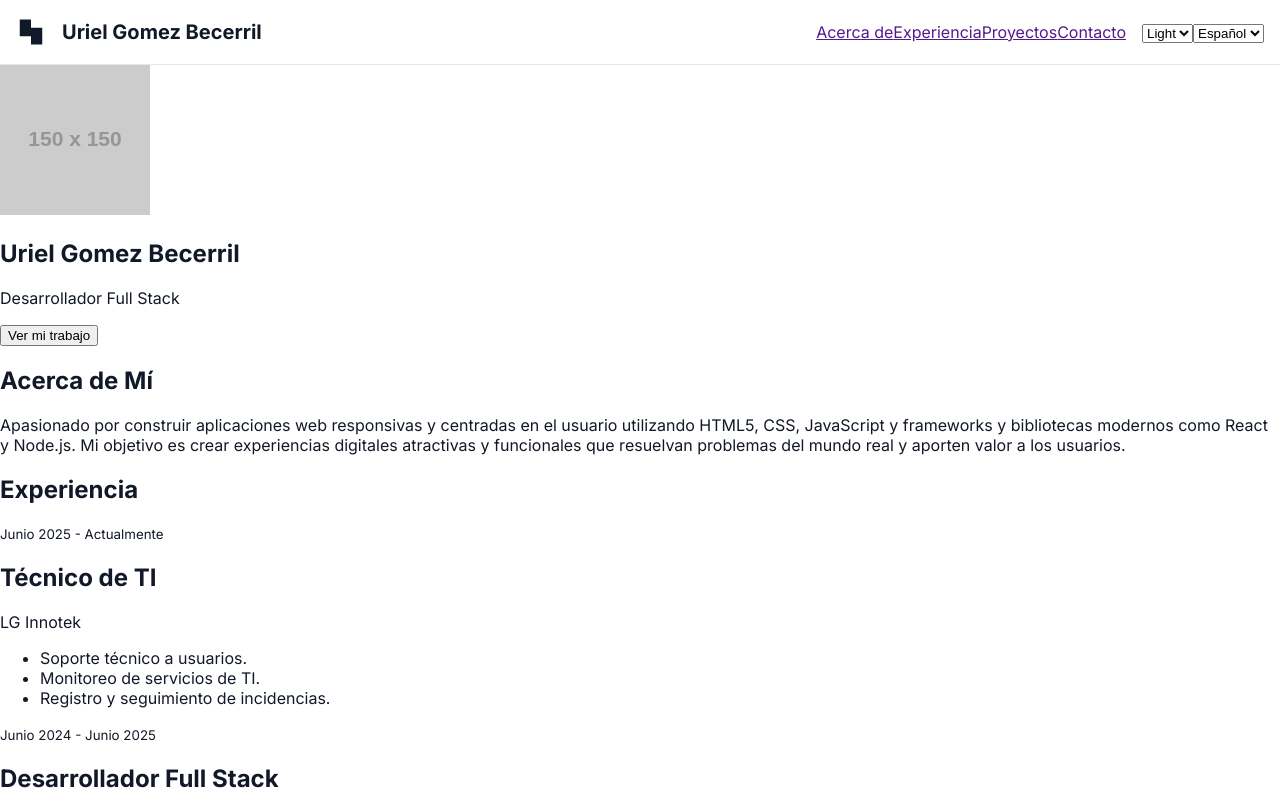
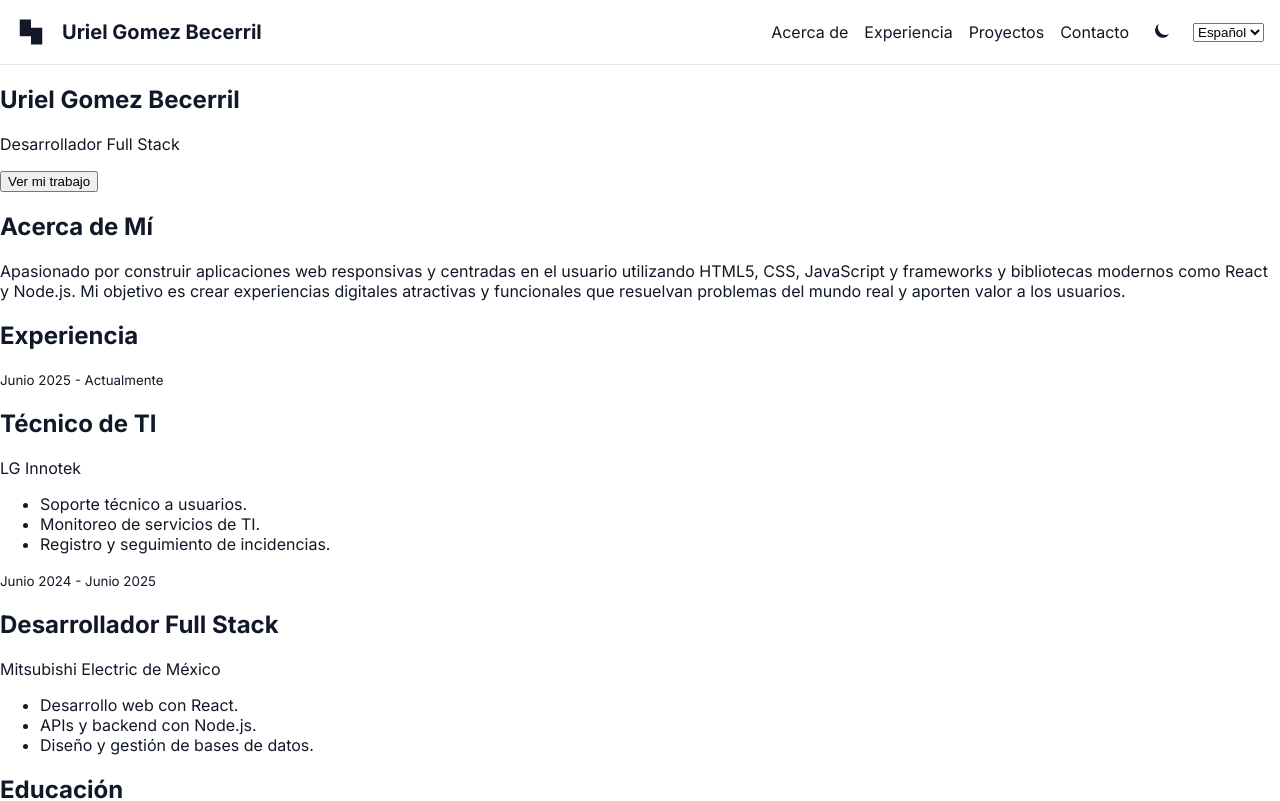
Before and after one commit to UreckChan/Portfolio, a React (Vite) app: page / in a window 1280 px wide. Shown: the top 801 px of the page. Built offline with nearby package versions, Linux system fonts and the light colour scheme.

Commit message:
header styles

```diff
--- a/src/components/Header.jsx
+++ b/src/components/Header.jsx
@@ -6,6 +6,10 @@ const Header = () => {
   const { lenguajeData, lenguaje, setLenguaje } = useLenguaje();
   const { theme, setTheme } = useTheme();
   const [open, setOpen] = useState(false);
+
+    const toggleTheme = () => {
+    setTheme(theme === "light" ? "dark" : "light");
+  };
 
   return (
     <header>
@@ -28,22 +32,39 @@ const Header = () => {
 
       {/* Menú normal en desktop y dropbar en mobile */}
       <div className={`menu ${open ? "open" : ""}`}>
-        <nav>
+        <nav className="navigation">
           <a href="">{lenguajeData["header-aboutme"][lenguaje]}</a>
           <a href="">{lenguajeData["header-experience"][lenguaje]}</a>
           <a href="">{lenguajeData["header-projects"][lenguaje]}</a>
           <a href="">{lenguajeData["header-contact"][lenguaje]}</a>
         </nav>
         <div className="settings">
-          <select
-            name="theme"
-            id="theme"
-            onChange={(e) => setTheme(e.target.value)}
-            value={theme}
-          >
-            <option value="light">Light</option>
-            <option value="dark">Dark</option>
-          </select>
+ {/* Botón toggle tema */}
+          <button onClick={toggleTheme} className="theme-toggle">
+            {theme === "light" ? (
+              // 🌙 Luna
+              <svg
+                xmlns="http://www.w3.org/2000/svg"
+                width="20"
+                height="20"
+                fill="currentColor"
+                viewBox="0 0 24 24"
+              >
+                <path d="M21.75 15.5a9 9 0 01-12.25-12.25A9 9 0 1021.75 15.5z" />
+              </svg>
+            ) : (
+              // ☀️ Sol
+              <svg
+                xmlns="http://www.w3.org/2000/svg"
+                width="20"
+                height="20"
+                fill="currentColor"
+                viewBox="0 0 24 24"
+              >
+                <path d="M12 18a6 6 0 100-12 6 6 0 000 12zm0-16a1 1 0 011 1v2a1 1 0 01-2 0V3a1 1 0 011-1zm0 18a1 1 0 011 1v2a1 1 0 01-2 0v-2a1 1 0 011-1zm10-9a1 1 0 01-1 1h-2a1 1 0 110-2h2a1 1 0 011 1zM6 12a1 1 0 01-1 1H3a1 1 0 110-2h2a1 1 0 011 1zm12.364 7.364a1 1 0 01-1.414 1.414l-1.414-1.414a1 1 0 011.414-1.414l1.414 1.414zm-12.728 0l1.414-1.414a1 1 0 011.414 1.414L7.05 20.778a1 1 0 01-1.414-1.414zM17.778 7.05a1 1 0 11-1.414 1.414L14.95 7.05A1 1 0 0116.364 5.636l1.414 1.414zM7.05 7.05a1 1 0 000 1.414L8.464 9.88A1 1 0 109.88 8.464L8.464 7.05A1 1 0 007.05 7.05z" />
+              </svg>
+            )}
+          </button>
           <select
             name="lenguaje"
             id="lenguaje"
@@ -53,6 +74,10 @@ const Header = () => {
             <option value="es">Español</option>
             <option value="en">English</option>
           </select>
+
+
+
+
         </div>
       </div>
     </header>
--- a/src/components/main/Me.jsx
+++ b/src/components/main/Me.jsx
@@ -6,7 +6,6 @@ const Me = () => {
 const {lenguajeData,lenguaje} = useLenguaje();
   return (
     <section>
-        <img src="https://via.placeholder.com/150" alt="Foto de Uriel Gomez Becerril" />
         <h1>{lenguajeData["name"]}</h1>
         <p>{lenguajeData["carrera-title"][lenguaje]}</p>
         <button>{lenguajeData["button-projects"][lenguaje]}</button>
--- a/src/styles/index.css
+++ b/src/styles/index.css
@@ -60,6 +60,22 @@ header{
   gap: 1rem;
 }
 
+.navigation {
+  display: flex;
+  gap: 1rem;
+  align-items: center;
+}
+
+.navigation a{
+  text-decoration: none;
+  color: var(--color-text);
+  font-weight: 500;
+  transition: color 0.3s;
+}
+.navigation a:hover {
+  color: var(--color-primary);
+}
+
 /* Botón hamburguesa oculto en desktop */
 .hamburger {
   display: none;
@@ -68,6 +84,32 @@ header{
   border: none;
   cursor: pointer;
 }
+
+.settings {
+  display: flex;
+  gap: 1rem;
+  align-items: center;
+}
+
+
+.theme-toggle {
+
+  background: var(--color-background);
+  border: var(--color-border);
+  border-radius: 20%;
+  box-shadow: var(--color-background) 0px 0px 0.5px;
+  cursor: pointer;
+  color: var(--color-text);
+  transition: transform 0.3s, color 0.3s;
+}
+
+.theme-toggle:hover {
+  transform: scale(1.1);
+  color: var(--color-primary);
+  background-color: var(--color-border);
+}
+
+
 
 /* En pantallas chicas */
 @media (max-width: 768px) {
@@ -86,9 +128,18 @@ header{
     border: 1px solid var(--color-border);
     padding: 1rem;
     border-radius: 0.5rem;
+    align-items: center;
 
   }
 
+
+  .theme-toggle {
+
+  background: var(--color-card);
+  border: var(--color-border);
+
+
+}
   .menu.open {
     display: flex; /* aparece cuando open=true */
   }
@@ -97,4 +148,10 @@ header{
     display: block; /* solo se ve en móvil */
     color: var(--color-text);
   }
+
+  .settings {
+    display: flex;
+    gap: 0.5rem;
+    align-items: center;
+  }
 }
--- a/vite.config.js
+++ b/vite.config.js
@@ -1,5 +1,6 @@
 import { defineConfig } from 'vite'
 import react from '@vitejs/plugin-react-swc'
+import tailwindcss from '@tailwindcss/vite'
 
 // https://vite.dev/config/
 export default defineConfig({
```
